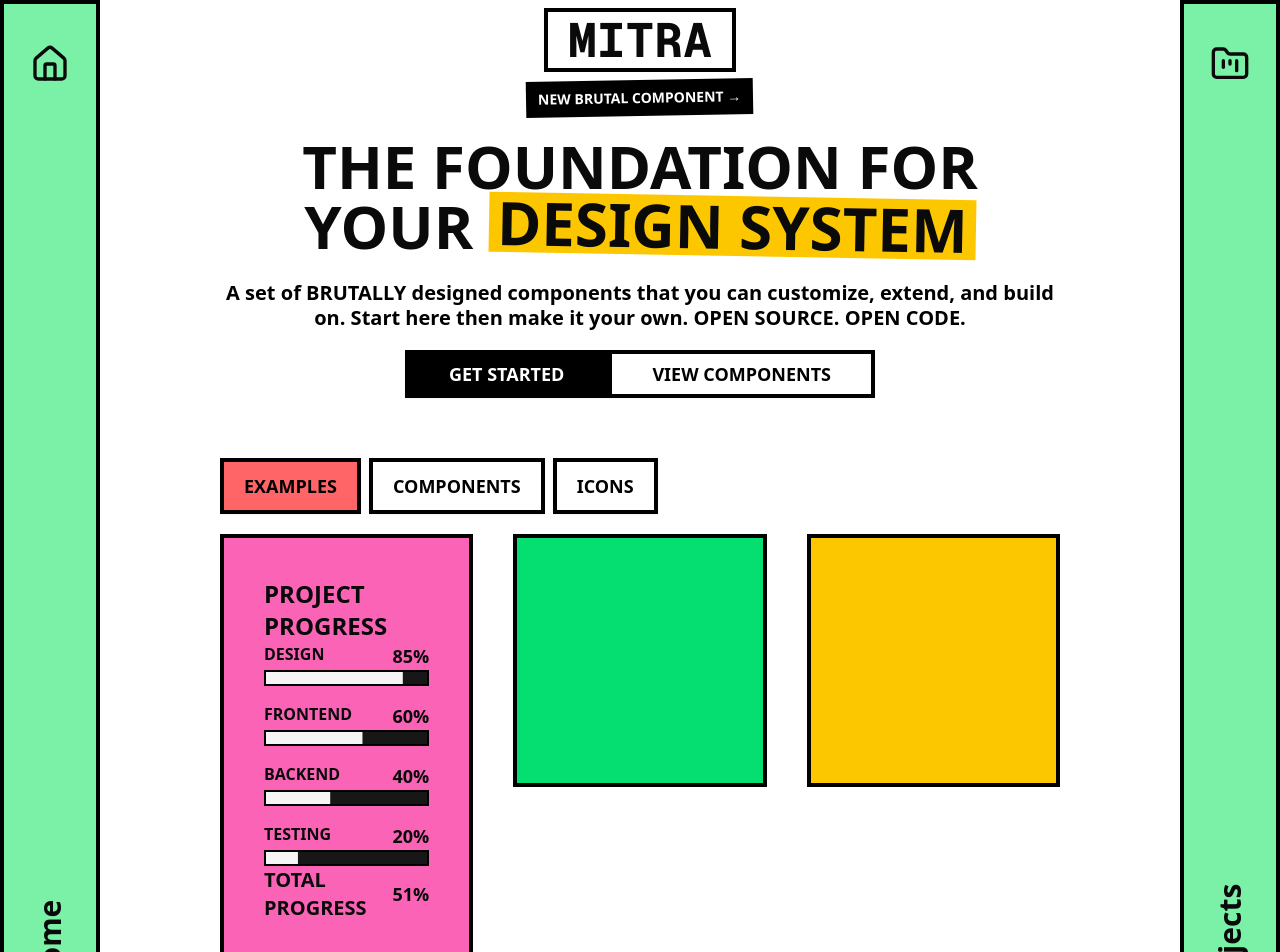
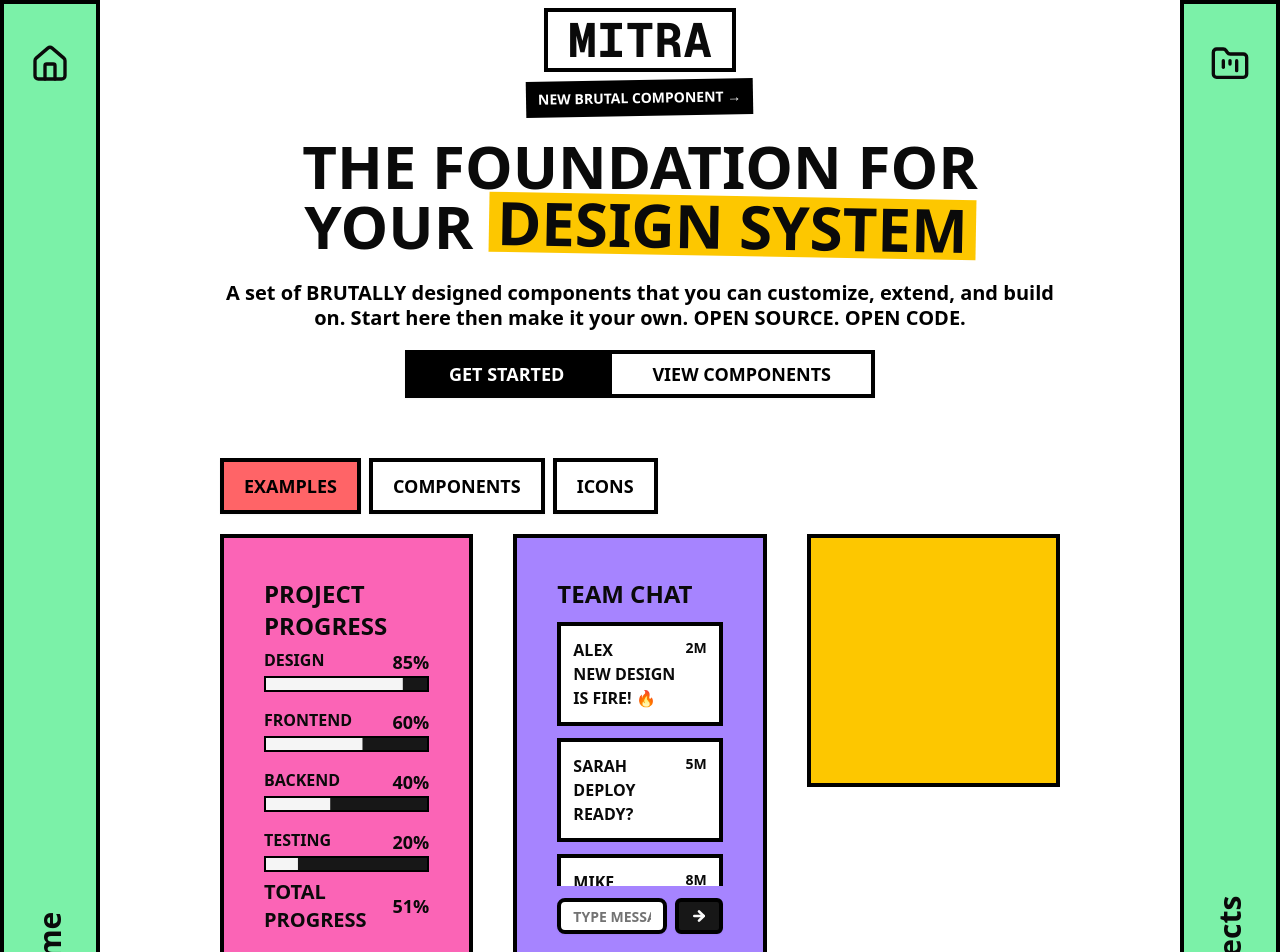
Before and after one commit to m1tra/m1tra-dev, a Next.js app: page /stack in a window 1280 px wide. Shown: the top 952 px of the page. Built offline with nearby package versions, Linux system fonts and the light colour scheme.

Commit message:
add chat theme  & input

```diff
--- a/src/app/stack/page.tsx
+++ b/src/app/stack/page.tsx
@@ -6,6 +6,7 @@ import NavBar from "@/components/components-page/navbar";
 import Card from "@/components/ui/brutal-ui/card";
 import ProjectProgress from "@/components/ui/examples/project-progress";
 import { cn } from "@/components/lib/utils";
+import TeamChat from "@/components/ui/examples/team-chat";
 
 
 
@@ -34,13 +35,7 @@ export default function Home() {
           <NavBar/>
           <div className="grid md:grid-cols-3  gap-10">
             <ProjectProgress/>
-            <Card
-              className="w-full p-10 bg-green-400 aspect-square space-y-5"
-            >
-              <div>
-
-              </div>
-            </Card>
+            <TeamChat/>
             <Card
               className="w-full p-10 bg-yellow-400 aspect-square space-y-5"
             >
--- a/src/components/ui/brutal-ui/button.tsx
+++ b/src/components/ui/brutal-ui/button.tsx
@@ -1,8 +1,8 @@
 import { cn } from '@/components/lib/utils';
-import React, { forwardRef, HTMLAttributes } from 'react'
+import React, { forwardRef } from 'react'
 import { Button } from '../shadcn/button';
 
-interface ButtonProps extends HTMLAttributes<HTMLButtonElement> {
+interface ButtonProps extends React.ComponentPropsWithoutRef<typeof Button> {
   variant?:"default" | "outline",
   className?:string,
   children:React.ReactNode
--- /dev/null
+++ b/src/components/ui/brutal-ui/input.tsx
@@ -0,0 +1,27 @@
+import { cn } from '@/components/lib/utils';
+import React, { forwardRef } from 'react'
+import { Input } from '../shadcn/input';
+
+interface BrutalInputProps extends React.ComponentPropsWithoutRef<typeof Input> {
+  variant?: "default";
+}
+
+const BrutalInput = forwardRef<HTMLInputElement, BrutalInputProps>(
+  ({ className, variant, ...rest }, ref) => {
+    return (
+      <Input
+        ref={ref}
+        {...rest}
+        className={cn(
+          "font-extrabold text-lg border-4 border-black duration-150 focus-visible:bg-yellow-400",
+          variant === "default" && "text-white bg-black hover:bg-white hover:text-black",
+          className
+        )}
+      />
+    );
+  }
+);
+
+BrutalInput.displayName = "BrutalInput";
+
+export default BrutalInput;
--- /dev/null
+++ b/src/components/ui/examples/team-chat.tsx
@@ -0,0 +1,64 @@
+'use client'
+
+import React, { useState } from 'react'
+import Card from '../brutal-ui/card'
+import BrutalInput from '../brutal-ui/input'
+import BrutalButton from '../brutal-ui/button'
+import { ArrowRight } from 'lucide-react'
+
+interface IMessage {
+  user: string,
+  time: string,
+  message: string,
+}
+
+export default function TeamChat() {
+  const [message, setMessage] = useState<string>("")
+
+  const [messages, setMessages] = useState<IMessage[]>([
+    { user: "ALEX", message: "NEW DESIGN IS FIRE! 🔥", time: "2m" },
+    { user: "SARAH", message: "DEPLOY READY?", time: "5m" },
+    { user: "MIKE", message: "BRUTAL STYLE APPROVED", time: "8m" },
+  ])
+
+  const sendMessage = () => {
+    if (message.trim().length > 0) {
+      setMessages(prev => [
+        { user: "YOU", message: message.toUpperCase(), time: "now" },
+        ...prev
+      ])
+      setMessage("")
+    }
+  }
+
+  return (
+    <Card className="bg-violet-400 flex flex-col gap-3 justify-between p-10 aspect-square w-full">
+      <h3 className="font-extrabold uppercase text-2xl">Team chat</h3>
+
+      <div className="flex flex-col gap-3 overflow-y-auto max-h-66">
+        {messages.map((msg, index) => (
+          <Card key={index} className="p-3 flex justify-between bg-white">
+            <div className="text-base flex justify-between flex-col">
+              <h4>{msg.user}</h4>
+              <p>{msg.message}</p>
+            </div>
+            <span className="text-sm">{msg.time}</span>
+          </Card>
+        ))}
+      </div>
+
+      <div className="flex gap-2">
+        <BrutalInput
+          placeholder="type message"
+          value={message}
+          onChange={(e) => setMessage(e.target.value)}
+          className="bg-white"
+          onKeyDown={(e) => e.key === "Enter" && sendMessage()}
+        />
+        <BrutalButton className="rounded-sm" onClick={sendMessage}>
+          <ArrowRight strokeWidth={4} />
+        </BrutalButton>
+      </div>
+    </Card>
+  )
+}
--- /dev/null
+++ b/src/components/ui/shadcn/input.tsx
@@ -0,0 +1,22 @@
+import * as React from "react"
+
+import { cn } from "@/components/lib/utils"
+
+function Input({ className, type, ...props }: React.ComponentProps<"input">) {
+  return (
+    <input
+      type={type}
+      data-slot="input"
+      className={cn(
+        "placeholder:uppercase  ",
+        "file:text-foreground  placeholder:text-muted-foreground selection:bg-primary selection:text-primary-foreground dark:bg-input/30 border-input flex h-9 w-full min-w-0 rounded-md border bg-transparent px-3 py-1 text-base shadow-xs transition-[color,box-shadow] outline-none file:inline-flex file:h-7 file:border-0 file:bg-transparent file:text-sm file:font-medium disabled:pointer-events-none disabled:cursor-not-allowed disabled:opacity-50 md:text-sm",
+        "focus-visible:bg-yellow-400",
+        "aria-invalid:ring-destructive/20 dark:aria-invalid:ring-destructive/40 aria-invalid:border-destructive",
+        className
+      )}
+      {...props}
+    />
+  )
+}
+
+export { Input }
```
Also changed, not shown: components.json.
